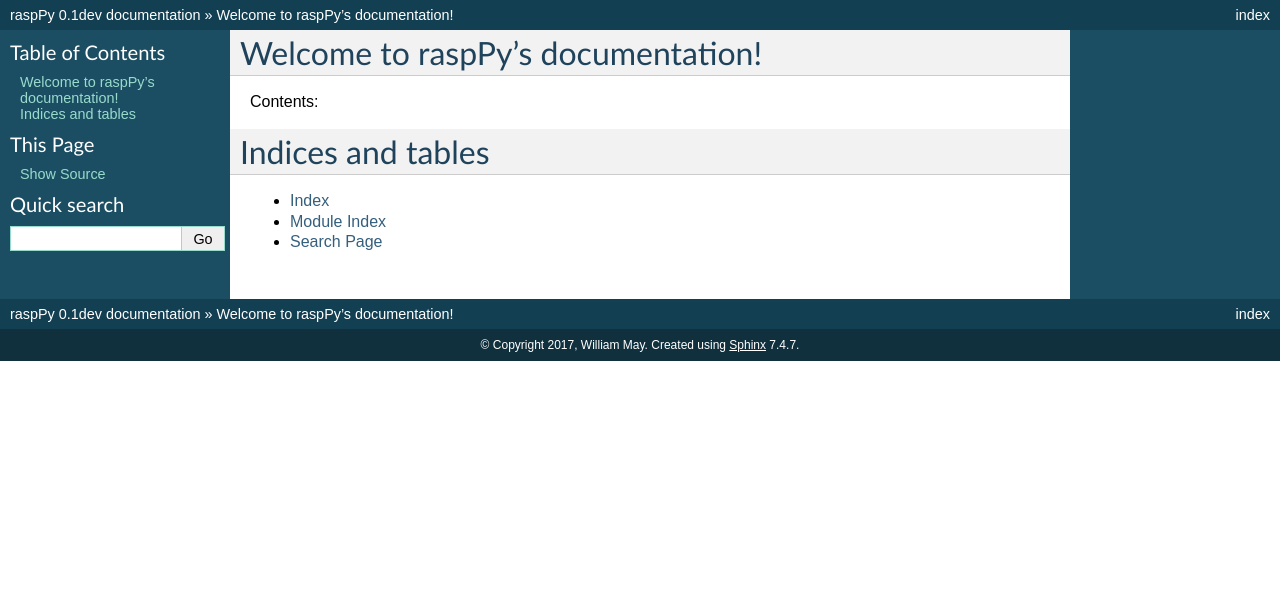
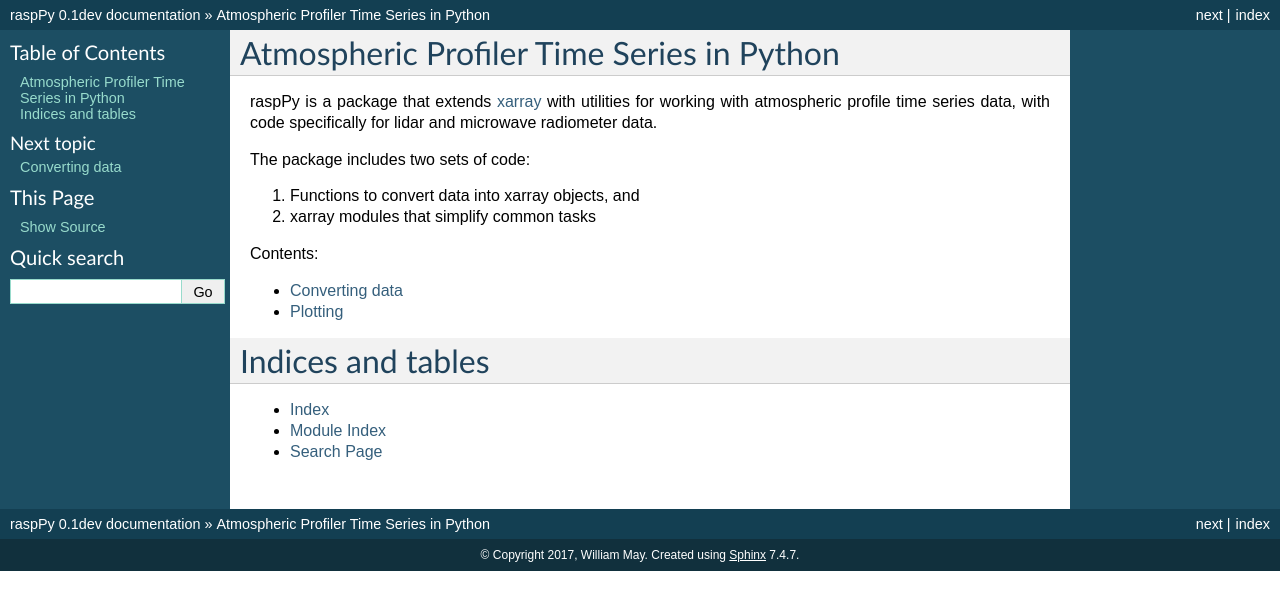
Before and after one commit to ASRCsoft/wxprofilers, a Sphinx documentation site: the page built from docs/index.rst, in a window 1280 px wide. Shown: the top 610 px of the page. Built offline with Sphinx 7.4.7, drawn with Linux system fonts in a browser that asks for light colours.

Commit message:
Organizing documentation

```diff
--- a/docs/index.rst
+++ b/docs/index.rst
@@ -3,15 +3,29 @@
    You can adapt this file completely to your liking, but it should at least
    contain the root `toctree` directive.
 
-Welcome to raspPy's documentation!
-==================================
+Atmospheric Profiler Time Series in Python
+==========================================
+
+raspPy is a package that extends `xarray
+<http://xarray.pydata.org/en/stable/index.html>`_ with utilities for
+working with atmospheric profile time series data, with code
+specifically for lidar and microwave radiometer data.
+
+The package includes two sets of code:
+
+1. Functions to convert data into xarray objects, and
+2. xarray modules that simplify common tasks
+
+..
+   To take full advantage of raspPy users should refer to the xarray documentation.
 
 Contents:
 
 .. toctree::
    :maxdepth: 2
 
-
+   converting
+   plotting
 
 Indices and tables
 ==================
--- /dev/null
+++ b/docs/plotting.rst
@@ -0,0 +1,2 @@
+Plotting
+========
```
Also changed, not shown: docs/converting.rst (added, +11 -0 lines).
